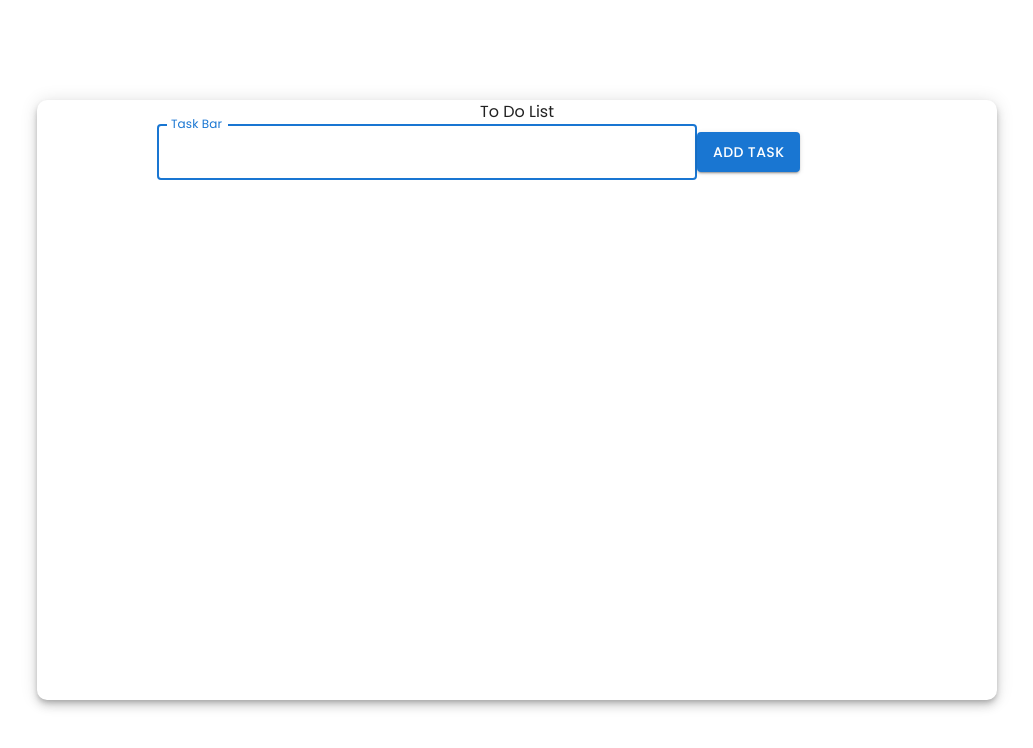
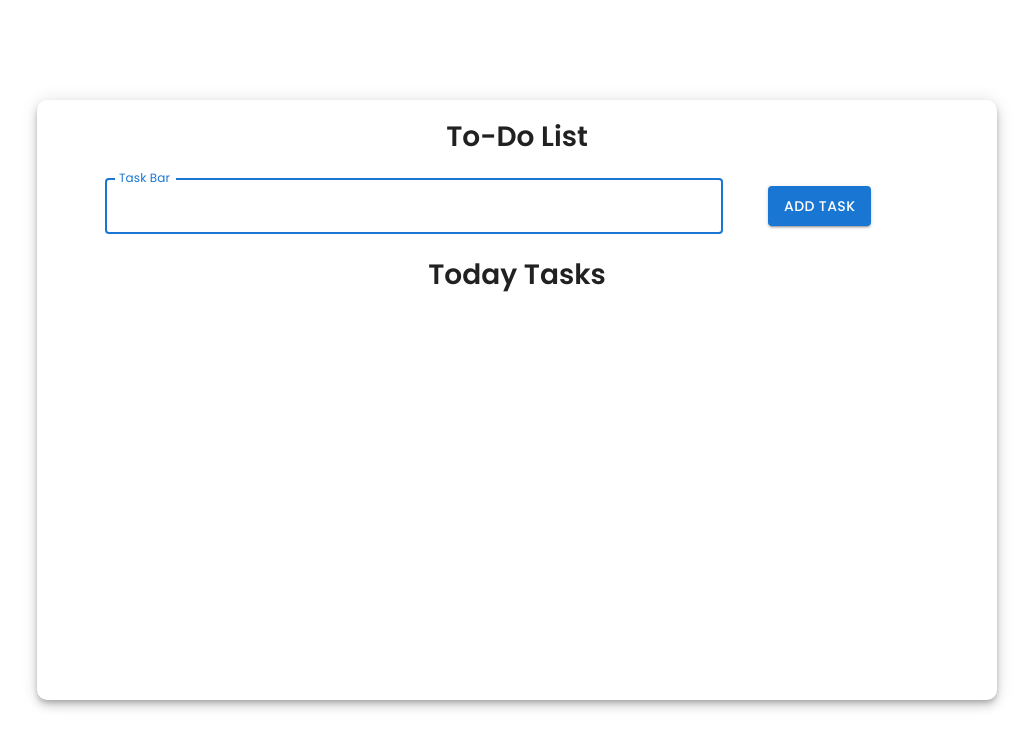
Before and after one commit to AshanSandeep06/Todo-List-React, a React (Create React App) app: page / in a window 1280 px wide. Shown: the top 748 px of the page, without its empty margins (123-1156 px from the left). Built offline with nearby package versions, Linux system fonts and the light colour scheme.

Commit message:
Content Updated in  App.tsx file

```diff
--- a/src/App.tsx
+++ b/src/App.tsx
@@ -7,12 +7,12 @@ export default function App() {
   return (
     <div className="App w-screen h-screen flex justify-center items-center">
       <Paper id="taskListContainer" className="w-3/4 h-3/4" elevation={6}>
-        <form className="flex items-center flex-col">
-          <div>
-            <h1>To Do List</h1>
+        <form className="flex items-center flex-col px-5 py-4 gap-5">
+          <div className="text-[28px] font-semibold">
+            <h1>To-Do List</h1>
           </div>
 
-          <div className="flex w-3/4">
+          <div className="flex w-full gap-[45px] px-12">
             <div className="w-3/4">
               <TextField
                 id="txtAddTaskField"
@@ -36,6 +36,10 @@ export default function App() {
               </Button>
             </div>
           </div>
+
+          <div className="text-[28px] font-semibold">
+            <h1>Today Tasks</h1>
+          </div>
         </form>
       </Paper>
     </div>
```
